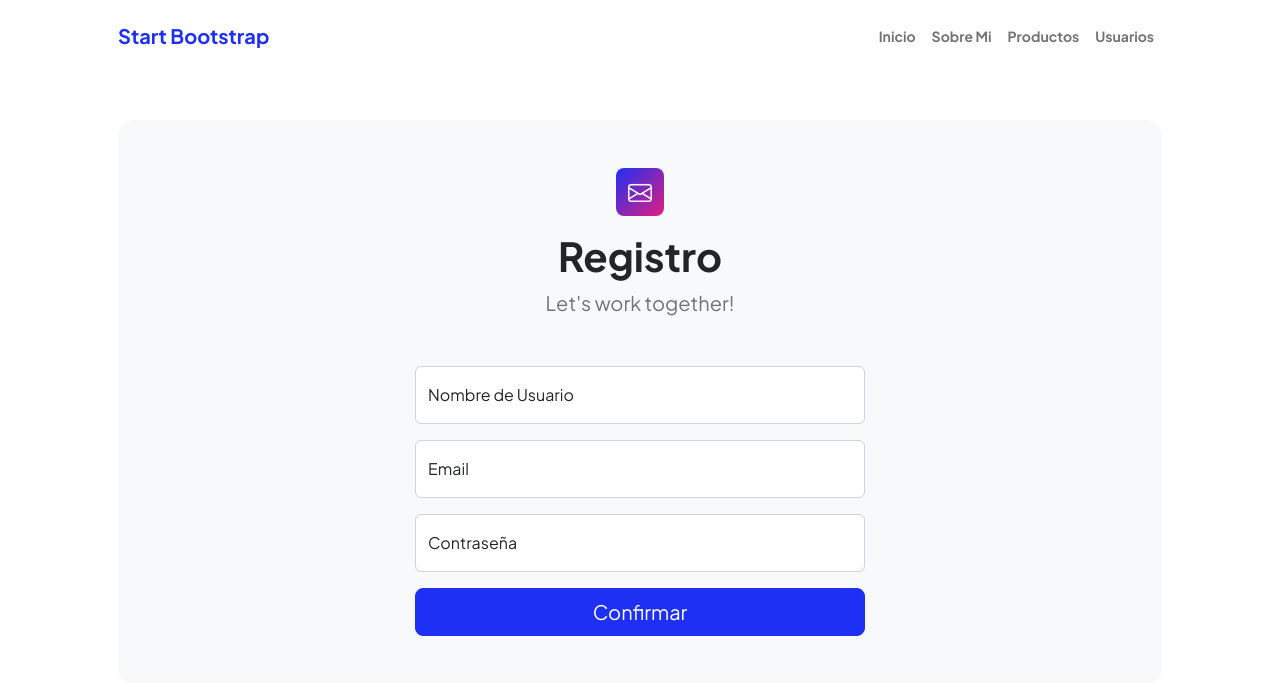
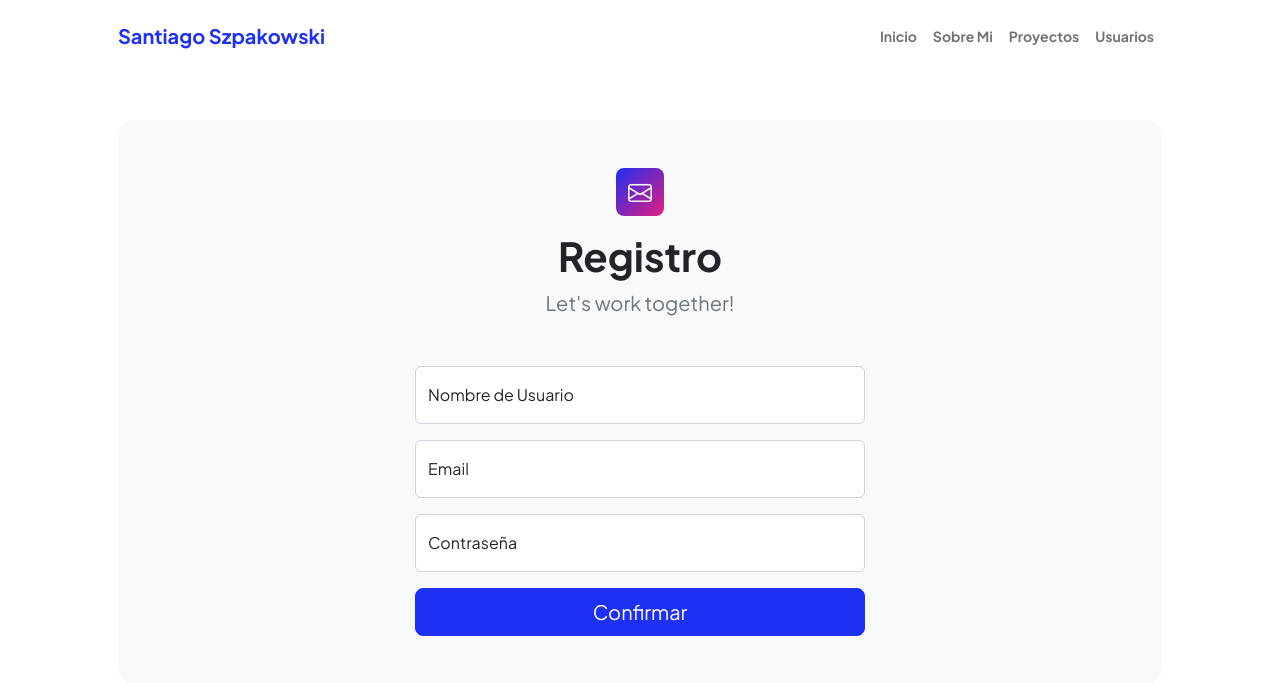
Before and after one commit to SantiagoSzpakowski/EntregaFinal-Python, a Django app: page /registro/ in a window 1280 px wide. Shown: the top 683 px of the page. Run offline with Django 4.2, Linux system fonts and the light colour scheme; some libraries are stand-ins or nearby versions.

Commit message:
Cambio productos por proyectos

```diff
--- a/AppPrincipal/models.py
+++ b/AppPrincipal/models.py
@@ -2,7 +2,7 @@ from django.db import models
 from Users.models import Usuario
 # Create your models here.
 
-class Producto (models.Model):
+class Proyecto (models.Model):
     titulo = models.CharField(max_length=40)
     subtitulo = models.CharField(max_length=40)
     descripcion = models.CharField(max_length=100)
--- a/AppPrincipal/templates/appprincipal/index.html
+++ b/AppPrincipal/templates/appprincipal/index.html
@@ -24,13 +24,13 @@
             <!-- Navigation-->
             <nav class="navbar navbar-expand-lg navbar-light bg-white py-3">
                 <div class="container px-5">
-                    <a class="navbar-brand" href="{%url 'inicio'%}"><span class="fw-bolder text-primary">Start Bootstrap</span></a>
+                    <a class="navbar-brand" href="{%url 'inicio'%}"><span class="fw-bolder text-primary">Santiago Szpakowski</span></a>
                     <button class="navbar-toggler" type="button" data-bs-toggle="collapse" data-bs-target="#navbarSupportedContent" aria-controls="navbarSupportedContent" aria-expanded="false" aria-label="Toggle navigation"><span class="navbar-toggler-icon"></span></button>
                     <div class="collapse navbar-collapse" id="navbarSupportedContent">
                         <ul class="navbar-nav ms-auto mb-2 mb-lg-0 small fw-bolder">
                             <li class="nav-item"><a class="nav-link" href="{%url 'inicio'%}">Inicio</a></li>
                             <li class="nav-item"><a class="nav-link" href="{%url 'sobremi'%}">Sobre Mi</a></li>
-                            <li class="nav-item"><a class="nav-link" href="{%url 'productos'%}">Productos</a></li>
+                            <li class="nav-item"><a class="nav-link" href="{%url 'proyectos'%}">Proyectos</a></li>
                             <li class="nav-item"><a class="nav-link" href="{%url 'usuarios'%}">Usuarios</a></li>
                         </ul>
                     </div>
--- a/AppPrincipal/templates/appprincipal/productos.html
+++ b/AppPrincipal/templates/appprincipal/proyectos.html
@@ -26,7 +26,7 @@
         <section class="py-5">
                 <div class="container px-5 mb-5">
                     <div class="text-center mb-5">
-                        <h1 class="display-5 fw-bolder mb-0"><span class="text-gradient d-inline">Productos</span></h1>
+                        <h1 class="display-5 fw-bolder mb-0"><span class="text-gradient d-inline">Proyectos</span></h1>
                     </div>
                     <div class="row gx-5 justify-content-center">
                         <div class="col-lg-11 col-xl-9 col-xxl-8">
@@ -38,7 +38,7 @@
                                             <h2 class="fw-bolder">Project Name 1</h2>
                                             <p>Lorem ipsum dolor sit amet consectetur adipisicing elit. Eius at enim eum illum aperiam placeat esse? Mollitia omnis minima saepe recusandae libero, iste ad asperiores! Explicabo commodi quo itaque! Ipsam!</p>
                                         </div>
-                                        <img class="img-fluid" src="assets/imagen1.png" alt="..." />
+                                        <img class="img-fluid" src="{% static 'appprincipal/assets/imagen3.jpg' %}" alt="..." />
                                     </div>
                                 </div>
                             </div>
@@ -50,7 +50,7 @@
                                             <h2 class="fw-bolder">Project Name 2</h2>
                                             <p>Lorem ipsum dolor sit amet consectetur adipisicing elit. Eius at enim eum illum aperiam placeat esse? Mollitia omnis minima saepe recusandae libero, iste ad asperiores! Explicabo commodi quo itaque! Ipsam!</p>
                                         </div>
-                                        <img class="img-fluid" src="https://dummyimage.com/300x400/343a40/6c757d" alt="..." />
+                                        <img class="img-fluid" src="{% static 'appprincipal/assets/imagen2.png' %}" alt="..." />
                                     </div>
                                 </div>
                             </div>
--- a/AppPrincipal/templates/appprincipal/registro.html
+++ b/AppPrincipal/templates/appprincipal/registro.html
@@ -21,7 +21,7 @@
                 </div>
                 <div class="row gx-5 justify-content-center">
                     <div class="col-lg-8 col-xl-6">
-                        <form id="contactForm" data-sb-form-api-token="API_TOKEN">
+                        <form id="contactForm" data-sb-form-api-token="API_TOKEN" method="POST">
                             <!-- Name input-->
                             <div class="form-floating mb-3">
                                 <input class="form-control" id="name" type="text" placeholder="Enter your name..." data-sb-validations="required" />
--- a/AppPrincipal/urls.py
+++ b/AppPrincipal/urls.py
@@ -1,11 +1,12 @@
 from AppPrincipal import views
-from django.urls import path
+from django.urls import include, path
 
 urlpatterns = [
     path('', views.inicio),
     path('inicio/', views.inicio, name='inicio'),
     path('sobremi/', views.sobremi, name='sobremi'),
-    path('productos/', views.productos, name='productos'),
+    path('proyectos/', views.proyectos, name='proyectos'),
+    #path('usuarios/', include('Users.urls'), name='usuarios'),
     path('usuarios/', views.usuarios, name='usuarios'),
     path('registro/', views.registroUsuario, name='registro'),
 ]
--- a/AppPrincipal/views.py
+++ b/AppPrincipal/views.py
@@ -5,8 +5,8 @@ from django.shortcuts import render
 def inicio(req):
     return render(req,'appprincipal/index.html')
 
-def productos(req):
-    return render(req,'appprincipal/productos.html')
+def proyectos(req):
+    return render(req,'appprincipal/proyectos.html')
 
 def sobremi(req):
     return render(req,'appprincipal/sobremi.html')
@@ -15,4 +15,5 @@ def usuarios(req):
     return render(req,'appprincipal/usuarios.html')
 
 def registroUsuario(req):
+
     return render(req,'appprincipal/registro.html')
```
Also changed, not shown: AppPrincipal/static/appprincipal/assets/imagen.png (added), AppPrincipal/static/appprincipal/assets/imagen1.png (deleted), AppPrincipal/static/appprincipal/assets/imagen2.png (added), AppPrincipal/static/appprincipal/assets/imagen3.jpg (added).
